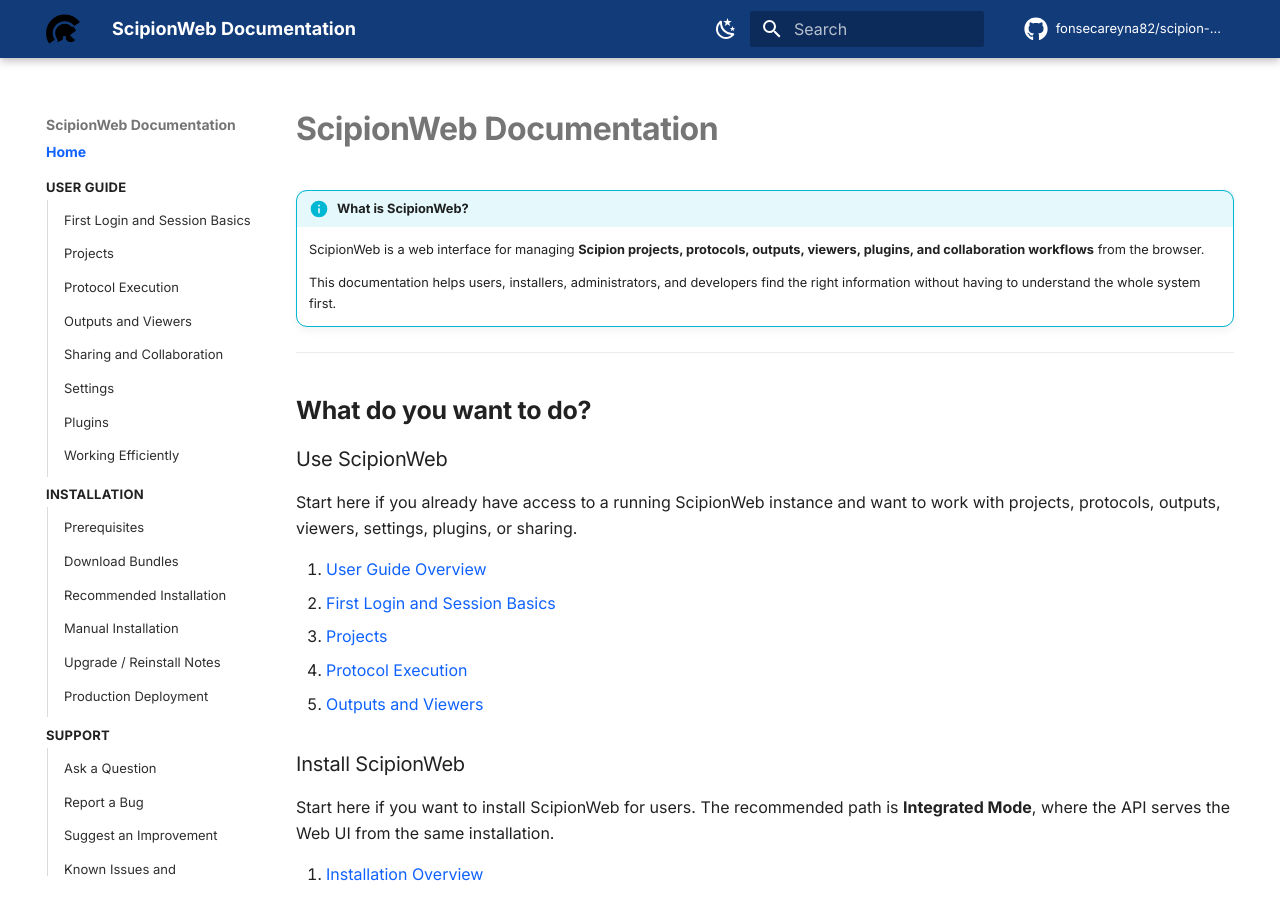
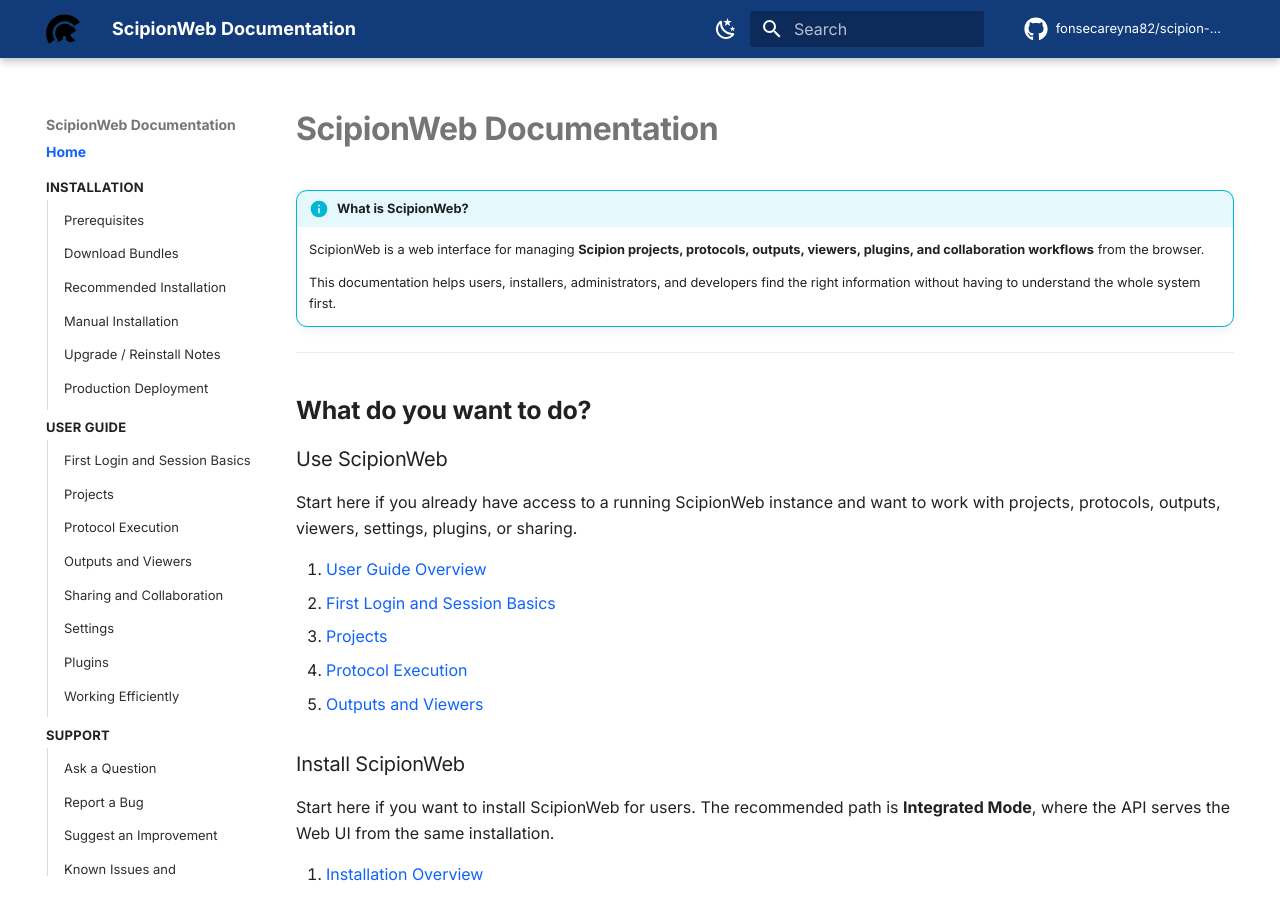
Before and after one commit to fonsecareyna82/scipion-docs, an MkDocs documentation site: the page built from docs/index.md, in a window 1280 px wide and 900 px high. Built offline with MkDocs 1.6.1 and Material for MkDocs 9.7.7, drawn with Linux system fonts in a browser that asks for light colours; comment, search, counter and statistics services are not loaded; part of the change alters nothing that is shown.

```diff
--- a/mkdocs.yml
+++ b/mkdocs.yml
@@ -51,6 +51,15 @@ theme:
 nav:
   - Home: index.md
 
+  - Installation:
+      - Overview: installation/index.md
+      - Prerequisites: installation/prerequisites.md
+      - Download Bundles: installation/download-bundles.md
+      - Recommended Installation: installation/provision.md
+      - Manual Installation: installation/manual-install.md
+      - Upgrade / Reinstall Notes: installation/upgrade.md
+      - Production Deployment: installation/deployment-systemd.md
+
   - User Guide:
       - Overview: user-guide/index.md
       - First Login and Session Basics: user-guide/first-login.md
@@ -61,15 +70,6 @@ nav:
       - Settings: user-guide/settings.md
       - Plugins: user-guide/plugins.md
       - Working Efficiently: user-guide/working-efficiently.md
-
-  - Installation:
-      - Overview: installation/index.md
-      - Prerequisites: installation/prerequisites.md
-      - Download Bundles: installation/download-bundles.md
-      - Recommended Installation: installation/provision.md
-      - Manual Installation: installation/manual-install.md
-      - Upgrade / Reinstall Notes: installation/upgrade.md
-      - Production Deployment: installation/deployment-systemd.md
 
   - Support:
       - Overview: support/index.md
```
